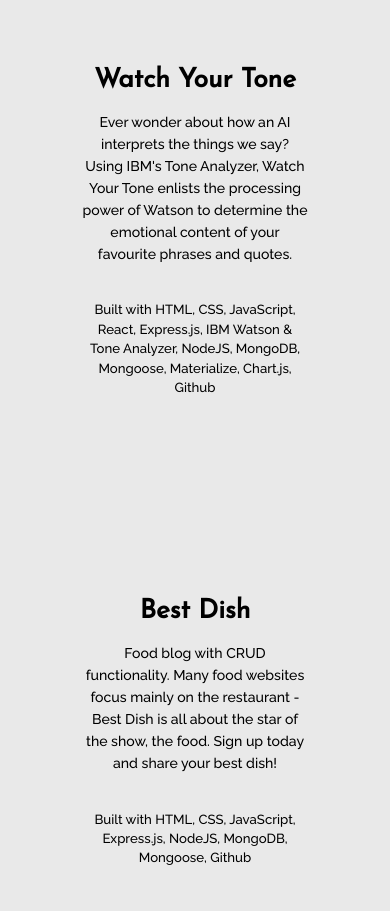
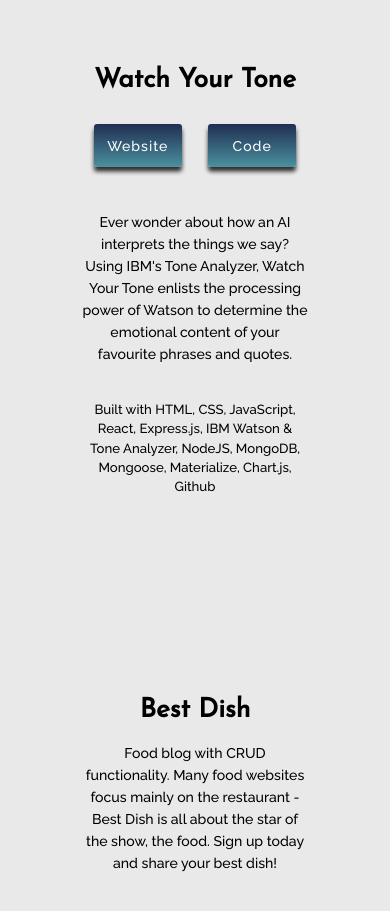
Before and after one commit to jdomo/jd-portfolio, a React (Create React App) app: page / in a window 390 px wide. Shown: the part 2180-3091 px from the top of the page. Built offline with nearby package versions, Linux system fonts and the light colour scheme; some icons are missing.

Commit message:
copy working mobile links to other projects

```diff
--- a/src/components/Projects.js
+++ b/src/components/Projects.js
@@ -45,6 +45,10 @@ class Projects extends Component {
           <div className="row">
             <div className="col-1-of-2">
               <h3 className="heading-tertiary u-margin-bottom-sml">Watch Your Tone</h3>
+              <div className="project__links--mobile">
+                <a href="https://watch-your-tone.herokuapp.com/" className="project__link--mobile" target="_blank" rel="noopener noreferrer">Website</a>
+                <a href="http://www.github.com" className="project__link--mobile" target="_blank" rel="noopener noreferrer">Code</a>
+              </div>
               <p className="project__text">
               Ever wonder about how an AI interprets the things we say? Using IBM's Tone Analyzer,
               Watch Your Tone enlists the processing power of Watson to determine the emotional content of your favourite phrases and quotes.
--- a/src/sass/pages/_home.scss
+++ b/src/sass/pages/_home.scss
@@ -222,6 +222,7 @@
         padding: 1.5rem;
         color: $color-white;
         box-shadow: 0rem .5rem .5rem rgba($color-black, .8);
+
         &:not(:first-child) {
           margin-left: 3rem;
         }
```
